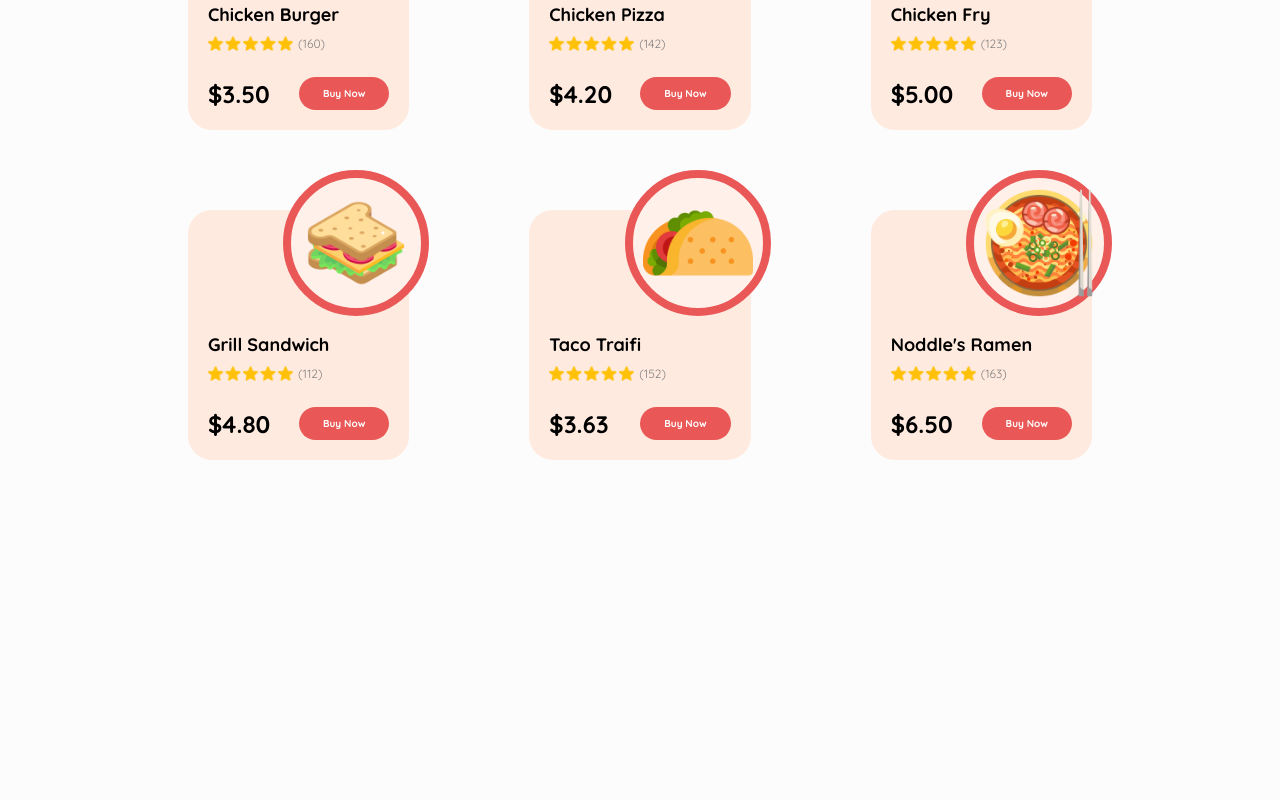
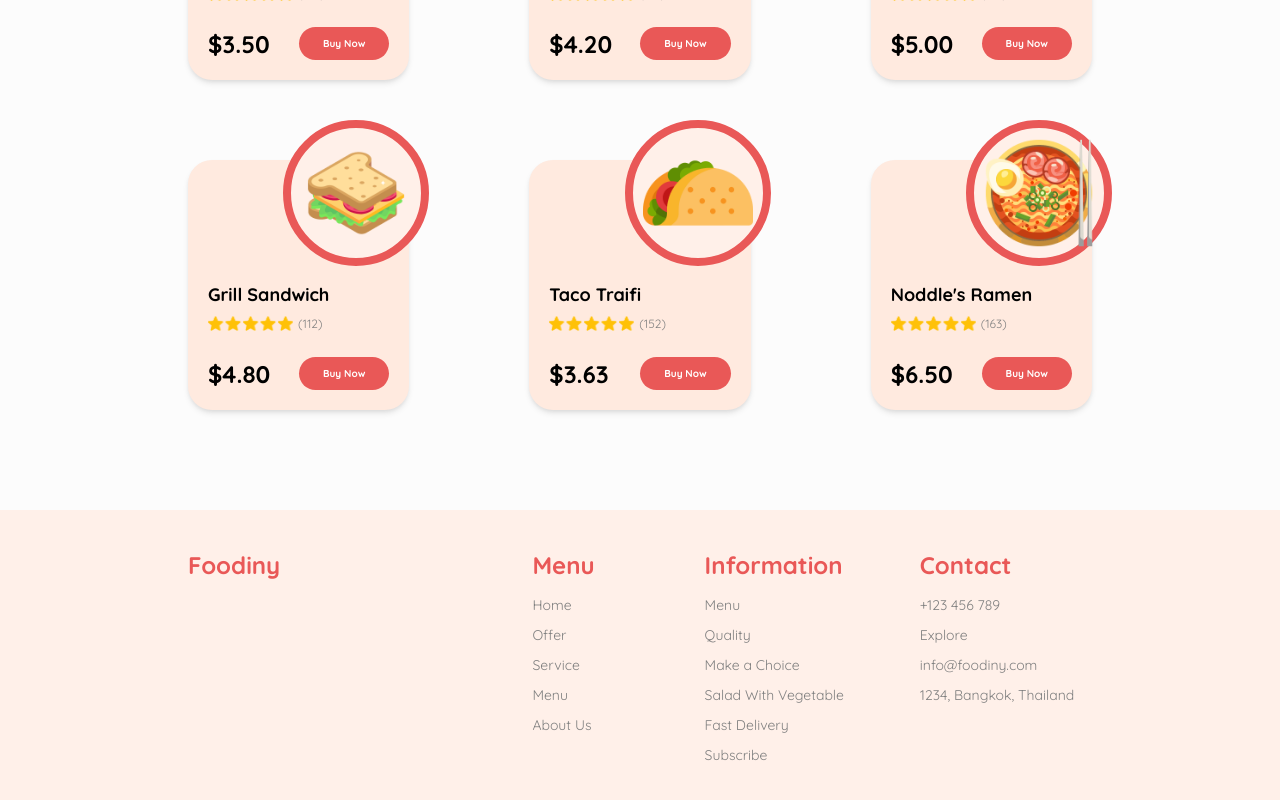
Before and after one commit to ayantechtop/Foodiny-Shopify-Frontend, a Next.js app: page / in a window 1280 px wide. Shown: the part 1460-2260 px from the top of the page. Before the commit the page ends 2070 px from the top, so only its background shows below. Built offline with nearby package versions, Linux system fonts and the light colour scheme.

Commit message:
feat(footer): :sparkles: Add Footer

```diff
--- a/src/components/button/index.tsx
+++ b/src/components/button/index.tsx
@@ -1,5 +1,6 @@
 import React from 'react'
 import cx from 'clsx'
+import { motion } from 'framer-motion'
 
 import styles from './index.module.scss'
 
@@ -10,9 +11,13 @@ interface ButtonProps {
 
 const Button = ({ className, children }: ButtonProps) => {
   return (
-    <div tabIndex={0} className={cx(styles.button, className)}>
+    <motion.div
+      tabIndex={0}
+      whileHover={{ scale: 1.05 }}
+      className={cx(styles.button, className)}
+    >
       {children ?? 'Button'}
-    </div>
+    </motion.div>
   )
 }
 
--- /dev/null
+++ b/src/components/footer/index.module.scss
@@ -0,0 +1,63 @@
+@import 'src/styles/globals.scss';
+
+.outer_container {
+    width: 100%;
+    height: 300px;
+    display: flex;
+    justify-content: center;
+    background-color: $tomato-10-color;
+
+    @include mobile() {
+        height: auto;
+    }
+}
+
+.container {
+    width: 100%;
+    height: 100%;
+    display: grid;
+    padding: 40px 60px;
+    max-width: 1024px;
+    grid-template-columns: 2fr 1fr 1.25fr 1fr;
+
+    .title {
+        font-size: 24px;
+        font-weight: bold;
+        color: $tomato-90-color;
+    }
+
+    .item {
+        display: flex;
+        flex-direction: column;
+
+        .menu {
+            gap: 12px;
+            display: flex;
+            padding-left: unset;
+            list-style-type: none;
+            flex-direction: column;
+
+            .list_item {
+                color: gray;
+                cursor: pointer;
+                font-size: 14px;
+                width: fit-content;
+                transition: color 0.3s;
+
+                &:hover {
+                    color: $text-color;
+                }
+            }
+        }
+    }
+
+    @include tablet() {
+        gap: 30px;
+        display: flex;
+        flex-flow: column wrap;
+    }
+
+    @include mobile() {
+        padding: 40px 30px;
+    }
+}
--- /dev/null
+++ b/src/components/footer/index.tsx
@@ -0,0 +1,87 @@
+import React from 'react'
+
+import { navbarItems } from '../navbar'
+
+import styles from './index.module.scss'
+
+const informationItems = [
+  {
+    id: 1,
+    content: 'Menu',
+  },
+  {
+    id: 2,
+    content: 'Quality',
+  },
+  {
+    id: 3,
+    content: 'Make a Choice',
+  },
+  {
+    id: 4,
+    content: 'Salad With Vegetable',
+  },
+  {
+    id: 5,
+    content: 'Fast Delivery',
+  },
+  {
+    id: 6,
+    content: 'Subscribe',
+  },
+]
+
+const contactItems = [
+  {
+    id: 1,
+    content: '+123 456 789',
+  },
+  {
+    id: 2,
+    content: 'Explore',
+  },
+  {
+    id: 3,
+    content: 'info@foodiny.com',
+  },
+  {
+    id: 4,
+    content: '1234, Bangkok, Thailand',
+  },
+]
+
+const Footer = () => {
+  return (
+    <footer className={styles.outer_container}>
+      <div className={styles.container}>
+        <div className={styles.title}>Foodiny</div>
+        <FooterItem title="Menu" items={navbarItems} />
+        <FooterItem title="Information" items={informationItems} />
+        <FooterItem title="Contact" items={contactItems} />
+      </div>
+    </footer>
+  )
+}
+
+const FooterItem = ({
+  title,
+  items,
+}: {
+  title: string
+  items: { id: number; content: string }[]
+}) => {
+  return (
+    <div className={styles.item}>
+      <div className={styles.title}>{title}</div>
+      <ul className={styles.menu}>
+        {items?.map(({ id, content }) => (
+          <li key={id} className={styles.list_item}>
+            {content}
+          </li>
+        ))}
+      </ul>
+    </div>
+  )
+}
+
+export default Footer
--- a/src/components/main/bestCategory/index.module.scss
+++ b/src/components/main/bestCategory/index.module.scss
@@ -5,8 +5,8 @@
     width: 100%;
     display: flex;
     max-width: 1024px;
-    margin-top: 140px;
-    padding: 0 60px 150px;
+    margin-top: 150px;
+    padding: 0 60px 90px;
     flex-direction: column;
 
     .top {
@@ -141,7 +141,7 @@
     }
 
     @include mobile() {
-        padding: 0 30px 150px;
+        padding: 0 30px 90px;
 
         .bottom {
             flex-direction: column;
--- a/src/components/main/bestCategory/index.tsx
+++ b/src/components/main/bestCategory/index.tsx
@@ -63,7 +63,12 @@ const BestCategory = () => {
             viewport={{ once: true, amount: 0.4 }}
           >
             <div className={styles.background} style={{ backgroundColor }} />
-            <motion.div variants={imageMotionVariant}>
+            <motion.div
+              whileTap={{ scale: 1.05 }}
+              whileHover={{ scale: 1.1 }}
+              style={{ cursor: 'pointer' }}
+              variants={imageMotionVariant}
+            >
               <Image src={src} width={200} height={200} alt="" />
             </motion.div>
             <div className={styles.order_box}>
--- a/src/components/main/hero/index.module.scss
+++ b/src/components/main/hero/index.module.scss
@@ -73,7 +73,7 @@
             bottom: -15px;
             position: absolute;
             border-radius: 50%;
-            background-color: rgba($color: $text-color, $alpha: 0.15);
+            background-color: rgba($color: $primary-color, $alpha: 0.15);
         }
     }
 
--- a/src/components/main/regularMenu/index.module.scss
+++ b/src/components/main/regularMenu/index.module.scss
@@ -5,7 +5,7 @@
     width: 100%;
     display: flex;
     max-width: 1024px;
-    padding: 0 60px 150px;
+    padding: 0 60px 100px;
     flex-direction: column;
 
     .title {
@@ -49,11 +49,13 @@
             height: 250px;
             padding: 20px;
             display: flex;
+            cursor: pointer;
             position: relative;
             border-radius: 24px;
             flex-direction: column;
             justify-content: flex-end;
             background-color: $tomato-20-color;
+            box-shadow: rgba(0, 0, 0, 0.1) 0px 4px 6px -1px, rgba(0, 0, 0, 0.06) 0px 2px 4px -1px;
 
             .name {
                 font-size: 18px;
@@ -99,8 +101,8 @@
                 right: -20px;
                 display: grid;
                 padding: 10px;
+                position: absolute;
                 border-radius: 50%;
-                position: absolute;
                 place-items: center;
                 background-color: $tomato-10-color;
                 border: 8px solid $tomato-90-color;
@@ -115,7 +117,7 @@
     }
 
     @include mobile() {
-        padding: 0 30px 150px;
+        padding: 0 30px 100px;
 
         .menu_container {
             gap: 20px;
@@ -129,12 +131,8 @@
             .card {
                 min-width: 200px;
                 padding: 20px 14px;
+                position: relative;
                 scroll-snap-align: start;
-                position: relative;
-
-                .title {
-
-                }
             }
         }
     }
--- a/src/components/navbar/index.tsx
+++ b/src/components/navbar/index.tsx
@@ -3,7 +3,7 @@ import cx from 'clsx'
 
 import styles from './index.module.scss'
 
-const navbarItems = [
+export const navbarItems = [
   {
     id: 1,
     content: 'Home',
--- a/src/pages/index.tsx
+++ b/src/pages/index.tsx
@@ -3,6 +3,7 @@ import Head from 'next/head'
 import { Quicksand } from '@next/font/google'
 
 import Navbar from 'src/components/navbar'
+import Footer from 'src/components/footer'
 import MainComponent from 'src/components/main'
 
 import styles from 'src/styles/Home.module.scss'
@@ -24,6 +25,7 @@ export default function Home() {
       <main className={cx(styles.main, quickSand.className)}>
         <Navbar />
         <MainComponent />
+        <Footer />
       </main>
     </>
   )
```
Also changed, not shown: src/components/main/regularMenu/index.tsx (+4 -3 lines).
